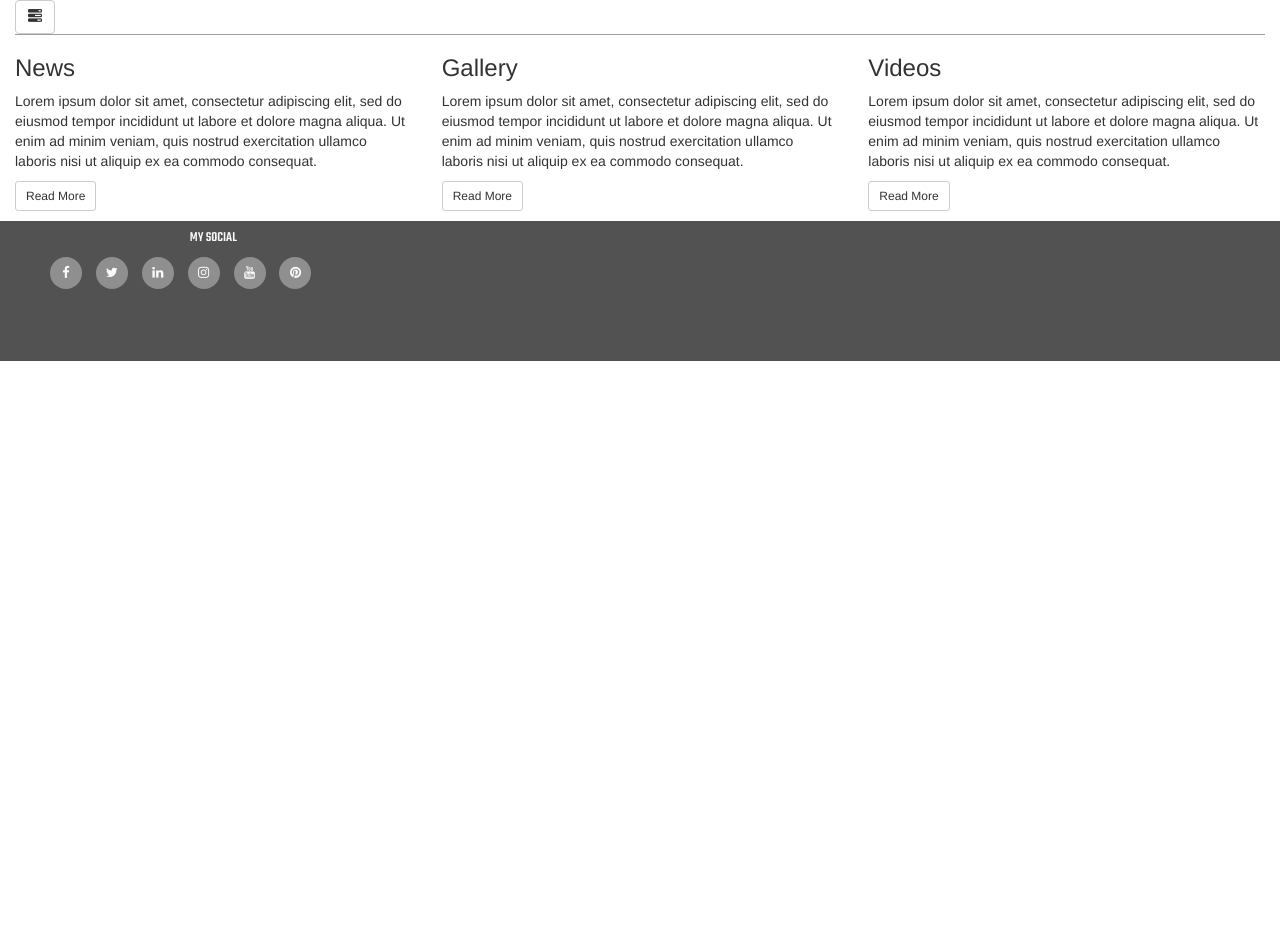
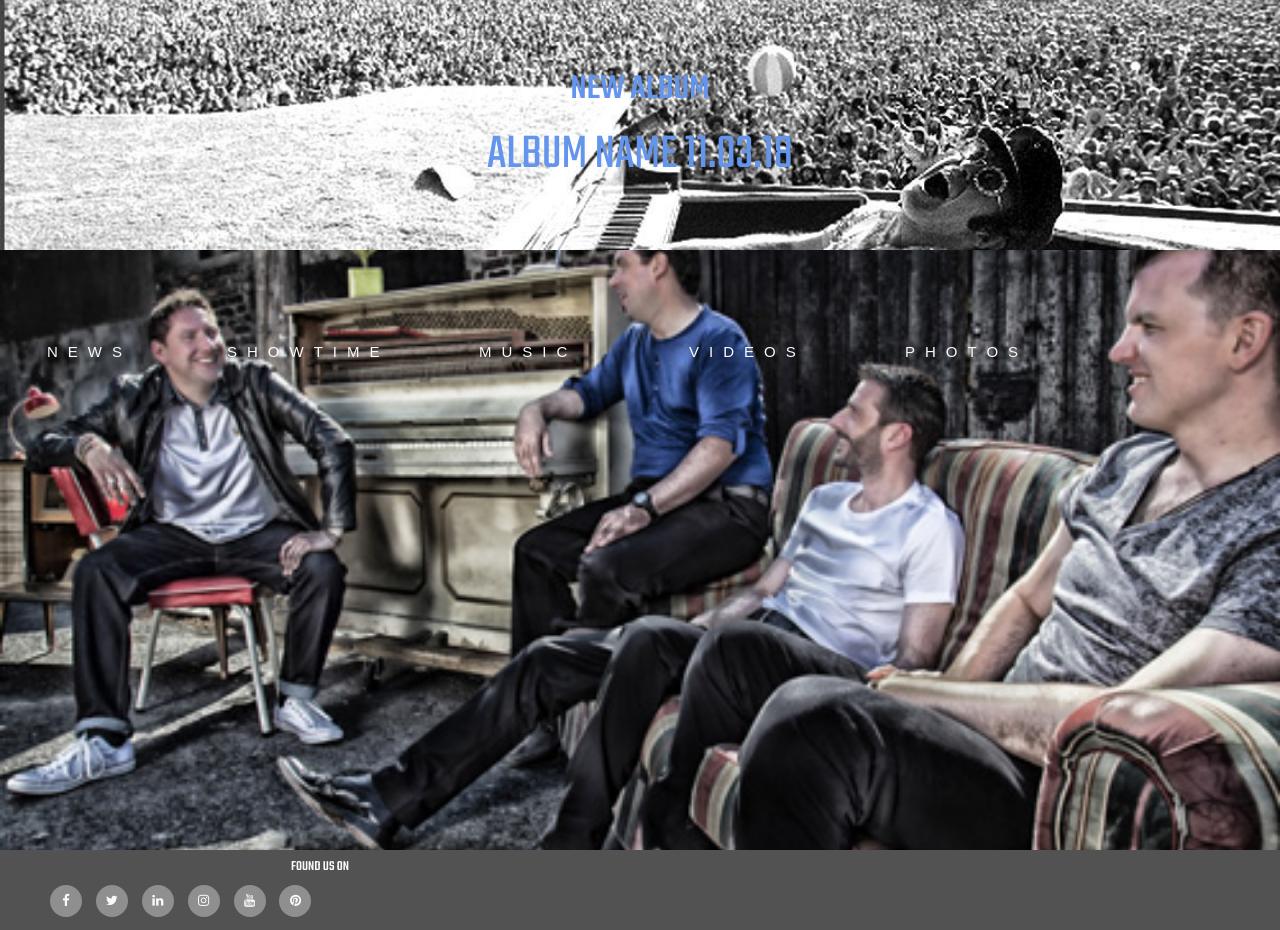
Before and after one commit to paulesz/Of-Mice-and-Men, a plain HTML site: page index.html in a window 1280 px wide. Before the commit the page ends 800 px from the top, so only its background shows below. Drawn offline with nearby package versions, Linux system fonts and the light colour scheme; grey boxes are pictures that could not be loaded.

Commit message:
adding index.html

```diff
--- a/index.html
+++ b/index.html
@@ -11,54 +11,39 @@
 	<title>The Monkees'</title>
 </head>
 <body>
-	<header class="container-fluid">
-		<div class="dropdown">
-		  <button class="btn btn-default dropdown-toggle" type="button" id="dropdownMenu1" data-toggle="dropdown" aria-haspopup="true" aria-expanded="true">
-		  	<span class="glyphicon glyphicon-tasks" aria-hidden="true"></span>
-		  </button>
-		  <ul class="dropdown-menu" aria-labelledby="dropdownMenu1">
-		    <li><a href="#">Action</a></li>
-		    <li><a href="#">Another action</a></li>
-		    <li><a href="#">Something else here</a></li>
-		    <li role="separator" class="divider"></li>
-		    <li><a href="#">Separated link</a></li>
-		  </ul>
+	<header>
+		<div class="header title">
+			<h1 calss="uppercase">NEW ALBUM</h1>
+			<p class="uppercase">Album Name 11.03.18</p>
 		</div>
 	</header>
-	<section class="container-fluid">
-		<div class="cover-image col-xs-12" style="background: url(https://encrypted-tbn0.gstatic.com/images?q=tbn:ANd9GcQGHW1skmpQdQOQ7Z1dLO8E2SRftv1UcSoDnAF2ccpMP7yNc3Fv5w) no-repeat center top;background-size:cover;">
-
+	<section>
+		<div class="container-fluid background">
+			<div class="row">
+				<ul class="list-inline clearfix">
+					<li class="col-xs-6 col-sm-6 col-md-2 menuitem">
+						<a href="#" class="hvr-shadow-radial"></i><span>NEWS</span></a>
+					</li>
+					<li class="col-xs-6 col-sm-6 col-md-2 menuitem">
+						<a href="#" class="hvr-shadow-radial"></i><span>SHOWTIME</span></a>
+					</li>
+					<li class="col-xs-6 col-sm-6 col-md-2 menuitem">
+						<a href="#" class="hvr-shadow-radial"></i><span>MUSIC</span></a>
+					</li>
+					<li class="col-xs-6 col-sm-6 col-md-2 menuitem">
+						<a href="#" target="_blank" class="hvr-shadow-radial"><span>VIDEOS</span></a>
+					</li>
+					<li class="col-xs-12 col-sm-12 col-md-2 menuitem">
+						<a href="#" class="hvr-shadow-radial"><span>PHOTOS</span></a>
+					</li>
+				</ul>
+			</div>
 		</div>
-	</section>
-	<section class="container-fluid bg-feature">
-			<div class="row bg-feature">
-		      	<div class="col-xs-12 col-sm-4 col-md-4 col-lg-4">
-		            <div class="feature">
-		                <h3>News</h3>
-		                <p>Lorem ipsum dolor sit amet, consectetur adipiscing elit, sed do eiusmod tempor incididunt ut labore et dolore magna aliqua. Ut enim ad minim veniam, quis nostrud exercitation ullamco laboris nisi ut aliquip ex ea commodo consequat.</p>
-		                <p><a class="btn btn-sm btn-default" href="">Read More</a></p>
-		            </div>
-		        </div>
-		        <div class="col-xs-12 col-sm-4 col-md-4 col-lg-4">
-		            <div class="feature">
-		                 <h3>Gallery</h3>
-		                 <p>Lorem ipsum dolor sit amet, consectetur adipiscing elit, sed do eiusmod tempor incididunt ut labore et dolore magna aliqua. Ut enim ad minim veniam, quis nostrud exercitation ullamco laboris nisi ut aliquip ex ea commodo consequat.</p>
-		                 <p><a class="btn btn-sm btn-default" href="">Read More</a></p>
-		            </div>
-		        </div>
-		        <div class="col-xs-12 col-sm-4 col-md-4 col-lg-4">
-		            <div class="feature">
-		                <h3>Videos</h3>
-		                <p>Lorem ipsum dolor sit amet, consectetur adipiscing elit, sed do eiusmod tempor incididunt ut labore et dolore magna aliqua. Ut enim ad minim veniam, quis nostrud exercitation ullamco laboris nisi ut aliquip ex ea commodo consequat.</p>
-		                 <p><a class="btn btn-sm btn-default" href="">Read More</a></p>
-		            </div>
-		        </div>
-			</div>
 	</section>
 	<footer class="container-fluid">
 		<div class="row">
-			<div class="col-sm-4 col-md-4">
-				<h5 class="uppercase general-sub">My Social</h5>
+			<div class=" col-xs-12 col-sm-6 col-md-6">
+				<h5 class="uppercase general-sub">Found Us On</h5>
 				<ul class="list-inline social-links">
 					<li><a target="_blank" href="#"><i class="fa fa-facebook"></i></a></li>
 					<li><a target="_blank" href="#"><i class="fa fa-twitter"></i></a></li>
```
